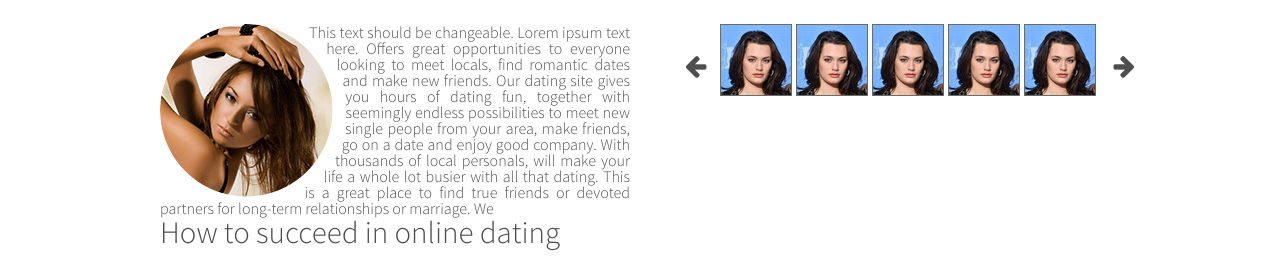
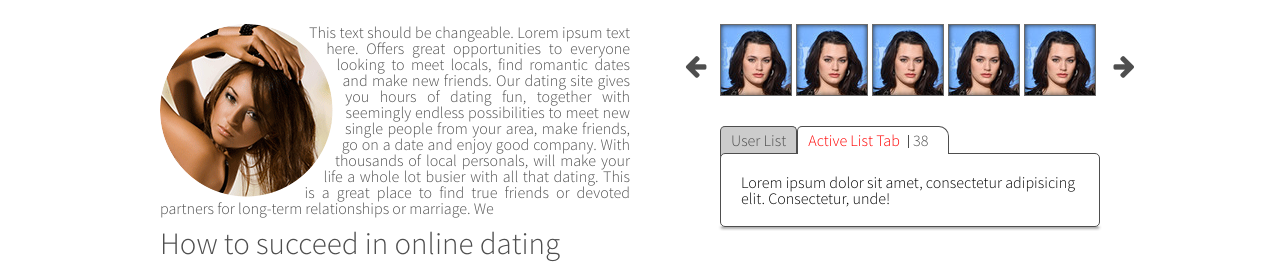
Before and after one commit to Max-im/testWebCoder, a website: page src/index.html in a window 1280 px wide. Shown: the part 692-956 px from the top of the page. Drawn offline with Linux system fonts and the light colour scheme.

Commit message:
make tabs basic

```diff
--- a/src/index.html
+++ b/src/index.html
@@ -419,7 +419,28 @@
 
 				</div>
 
-				<div class="userList__tabs tabs"></div>
+
+
+				<div class="userList__tabs tabs">
+
+					<div class="tabs__control">
+						<a class="tabs__link" href="#tabs__list1">
+							User list
+						</a>
+						<a class="tabs__link tabs__link_active" href="#tabs__list2">
+							active list tab <span class="tabs__linkAmount">38</span>
+						</a>
+					</div>
+
+					<div class="tabs__content">
+						<div class="tabs__list" id="tabs__list1">
+							Lorem ipsum dolor sit amet, consectetur adipisicing elit. Nemo alias, cum, cumque molestiae ipsam non minus porro ex ullam dolore adipisci unde sequi quaerat eius architecto consequatur ab vel recusandae.
+						</div>
+						<div class="tabs__list tabs__list_active" id="tabs__list2">
+							Lorem ipsum dolor sit amet, consectetur adipisicing elit. Consectetur, unde!
+						</div>
+					</div>
+				</div>
 
 			</section>
 
--- a/src/js/main.es6.js
+++ b/src/js/main.es6.js
@@ -60,7 +60,7 @@ $('.userList__carousel').owlCarousel({
 
 
 $('.userList__link').css({
-	'font-size': 20
+	'font-size': 18
 });
 $('.owl-prev').empty().addClass('fa fa-arrow-left').css({
 	'font-size': 25
@@ -68,6 +68,13 @@ $('.owl-prev').empty().addClass('fa fa-arrow-left').css({
 $('.owl-next').empty().addClass('fa fa-arrow-right').css({
 	'font-size': 25
 });
+
+
+
+
+
+$('.tabs__link').on('click', switchTabs);
+
 
 
 
@@ -96,12 +103,20 @@ $('.owl-next').empty().addClass('fa fa-arrow-right').css({
 
 // FUNCTIONS
 // -----------------------------------------
+
+// ===============================================
+// header
+// ===============================================
+
 function addSearcElem(){
 	let inputElem = $('.form__input_search').children();
 	let  searchElem = 	`<span class="form__inputTarget"></span>
 						<span class="form__input_searchEl"></span>`;
 	$(inputElem).append(searchElem);
 }
+
+
+
 
 function dropSubmenu(){
 	let dropMenu = $(this).closest('.form__input').find('.form__input_submenu');
@@ -111,6 +126,8 @@ function dropSubmenu(){
 		openSubmenu(dropMenu);
 	}
 }
+
+
 
 function openSubmenu(dropMenu){
 	$(dropMenu).slideDown(500);
@@ -376,14 +393,29 @@ function submitForm(e){
 		})
 
 	}
-
-
-
-
 }
 
 
 
 
 
+
+// ===============================================
+// tabs
+// ===============================================
+function switchTabs(e){
+	e.preventDefault();
+
+	$('.tabs__link_active').removeClass('tabs__link_active')
+	$(this).addClass('tabs__link_active');
+
+
+	let attrVal = $(this).attr('href');
+	$('.tabs__list').hide();
+	$(attrVal).show();
+
+}
+
+
+
 })(jQuery);
--- a/src/sass/style.scss
+++ b/src/sass/style.scss
@@ -479,27 +479,36 @@
 .userList{
 	padding: 0 20px 0 80px;
 	box-sizing: border-box;
-		position: relative;
-	&__carousel{
-		// overflow: hidden;
+	position: relative;
+	&_carousel{
+
 	}
 	&__item{
 		position: relative;
 		width: 70px;
 		height: 70px;
 		border: 1px solid rgba(0,0,0,.58);
-		// box-shadow: inset 0 0 5px rgba(0,0,0,.75);
+		position: relative;
 		z-index: 1;
 		&:hover{
 			.userList__overlay{
 				display: block;
 			}
 		}
+		&:before{
+			content: '';
+			position: absolute;
+			width: 100%;
+			height: 100%;
+			top: 0;
+			left: 0;
+			box-shadow: inset 0 0 5px rgba(0,0,0,.75);
+		}
 	}
 	&__img{
 		z-index: -1;
 		display: block;
-		box-shadow: inset 0 0 5px red;
+		// display: none;
 	}
 	&__overlay{
 		position: absolute;
@@ -548,6 +557,116 @@
 
 
 
+.tabs{
+	margin: 30px 0 0 0;
+	width: 100%;
+	&__control{
+		display: flex;
+		position: relative;
+		justify-content: flex-start;
+		&:before{
+			content:'';
+			position: absolute;
+			display: block;
+			width: 20px;
+			height: 5px;
+			z-index: -1;
+			background: #ccc;
+			border-left: 1px solid $myGray;
+			bottom: -5px;
+		}
+	}
+	&__link{
+		color: $myGray;
+		padding: 5px 10px;
+		border: 1px solid $myGray;
+		border-bottom: none;
+		border-radius: 5px 5px 0 0;
+		background: #ccc;
+		position: relative;
+		font-family: "SourceSansProLight";
+		text-transform: capitalize;
+		&:last-child{
+			border-radius: 5px 10px 0 0;
+			// &:after{
+			// 	content:'';
+			// 	display: block;
+			// 	position: absolute;
+			// 	width: 30px;
+			// 	height: 25px;
+			// 	top: 0;
+			// 	right: -30px;
+			// 	border-radius: 0 0 0 50px;
+			// 	border-left: 1px solid $myGray;
+			// 	border-bottom: 1px solid $myGray;
+			// }
+		}
+		&_active{
+			background: #fff;
+			color: red;
+			position: relative;
+			&:after{
+				content:'';
+				width: 100%;
+				height: 5px;
+				background: #fff;
+				left: 0;
+				z-index: 1;
+				bottom: -3px;
+				position: absolute;
+
+			}
+		}
+	}
+	&__linkAmount{
+		position: relative;
+		padding:  3px 5px;
+		margin: 0 5px;
+		color: $myGray;
+		&:before{
+			content: '';
+			width: 1px;
+			top: 8px;
+			left: 0;
+			background: $myGray;
+			color: $myGray;
+			height: 50%;
+			line-height: 30px;
+			position: absolute;
+		}
+
+	}
+	&__content{
+		padding: 20px;
+		box-sizing: border-box;
+		border: 1px solid $myGray;
+		border-radius: 5px;
+		position: relative;
+		background: #fff;
+		&:before{
+			content:'';
+			display: block;
+			width: 100%;
+			height: 1px;
+			bottom: 0;
+			left: 0;
+			z-index: -1;
+			position: absolute;
+			box-shadow: 0 2px 3px rgba(0,0,0,1);
+		}
+	}
+	&__list{
+		display: none;
+		&_active{
+			display: block;
+		}
+	}
+}
+
+
+
+
+
 /*3. FOOTER*/
 /*==================================================*/
 /*height="33" width="112"*/
```
Also changed, not shown: readme.md, src/css/style.min.css, src/js/main.min.js.
